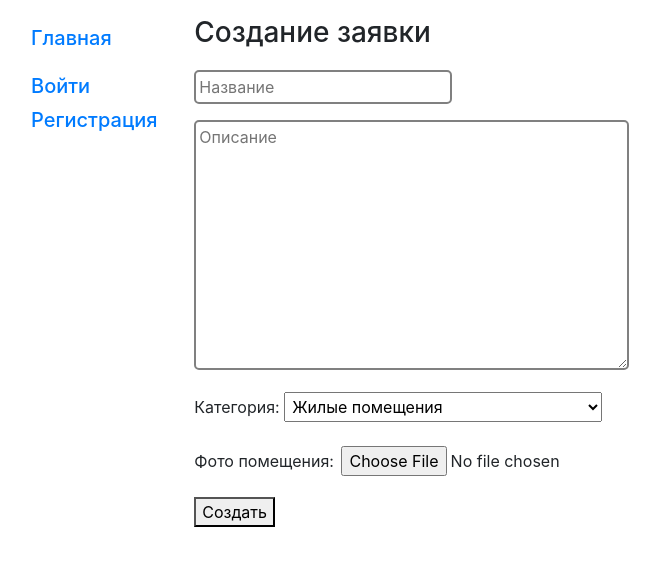
After one commit to ERTAsoN/rkis_task_2, a Django app: page /design/create/ in a window 1280 px wide. The commit adds this page. Shown: the top 566 px of the page, without its empty margins (34-694 px from the left). Run offline with Django 3.2, Linux system fonts and the light colour scheme; some libraries are stand-ins or nearby versions.

Commit message:
apps_start

```diff
--- a/design/mysite/admin.py
+++ b/design/mysite/admin.py
@@ -1,4 +1,5 @@
 from django.contrib import admin
-from .models import User
+from .models import User, DesignApplication
 
 admin.site.register(User)
+admin.site.register(DesignApplication)
--- a/design/mysite/forms.py
+++ b/design/mysite/forms.py
@@ -1,17 +1,21 @@
+from cProfile import label
+
 from django import forms
 from django.core.exceptions import ValidationError
-from .models import User
+from django.core.validators import FileExtensionValidator
+
+from .models import User, DesignApplication
 import re
 
 class RegistrationForm(forms.ModelForm):
-    username = forms.CharField(required=True, max_length=200, label='Имя пользователя', widget=forms.TextInput())
-    email = forms.CharField(required=True, max_length=200, label='Email', widget=forms.TextInput())
-    phone = forms.CharField(required=True, max_length=20, label='Телефон', widget=forms.TextInput())
-    last_name = forms.CharField(required=True, max_length=200, label='Фамилия', widget=forms.TextInput())
-    first_name = forms.CharField(required=True, max_length=200, label='Имя', widget=forms.TextInput())
-    patronymic = forms.CharField(max_length=200, label='Отчество (если есть)',  widget=forms.TextInput())
-    password = forms.CharField(required=True, max_length=200, label='Пароль', widget=forms.PasswordInput)
-    password_confirm = forms.CharField(required=True, max_length=200, label='Подтверждение пароля', widget=forms.PasswordInput)
+    username = forms.CharField(required=True, max_length=200, label='', widget=forms.TextInput(attrs={'placeholder': 'Имя пользователя'}))
+    email = forms.CharField(required=True, max_length=200, label='', widget=forms.TextInput(attrs={'placeholder': 'Email'}))
+    phone = forms.CharField(required=True, max_length=20, label='', widget=forms.TextInput(attrs={'placeholder': 'Телефон'}))
+    last_name = forms.CharField(required=True, max_length=200, label='', widget=forms.TextInput(attrs={'placeholder': 'Фамилия'}))
+    first_name = forms.CharField(required=True, max_length=200, label='', widget=forms.TextInput(attrs={'placeholder': 'Имя'}))
+    patronymic = forms.CharField(required=False, max_length=200, label='', widget=forms.TextInput(attrs={'placeholder': 'Отчество (если есть)'}))
+    password = forms.CharField(required=True, max_length=200, label='', widget=forms.PasswordInput(attrs={'placeholder': 'Пароль'}))
+    password_confirm = forms.CharField(required=True, max_length=200, label='', widget=forms.PasswordInput(attrs={'placeholder': 'Подтверждение пароля'}))
     consent = forms.BooleanField(required=True, label='Согласие на обработку персональных данных', widget=forms.CheckboxInput())
 
     class Meta:
@@ -59,5 +63,31 @@ class RegistrationForm(forms.ModelForm):
         return user
 
 class LoginForm(forms.Form):
-    username = forms.CharField(required=True, max_length=200)
-    password = forms.CharField(required=True, max_length=200, widget=forms.PasswordInput)
+    username = forms.CharField(required=True, max_length=200, label='', widget=forms.TextInput(attrs={'placeholder': 'Имя пользователя'}))
+    password = forms.CharField(required=True, max_length=200, label='', widget=forms.PasswordInput(attrs={'placeholder': 'Пароль'}))
+
+class CreateApplicationForm(forms.ModelForm):
+    title = forms.CharField(required=True, max_length=200, label='', widget=forms.TextInput(attrs={'placeholder': 'Название'}))
+    description = forms.CharField(required=True, max_length=200, label='', widget=forms.Textarea(attrs={'placeholder': 'Описание'}))
+    photo = forms.FileField(required=True, label='Фото помещения', validators=[FileExtensionValidator(allowed_extensions=['jpg', 'jpeg', 'png', 'bmp'])])
+    category = forms.ChoiceField(required=True, label='Категория', choices=DesignApplication.CATEGORY)
+
+    class Meta:
+        model = DesignApplication
+        fields = ['title', 'description', 'category', 'photo']
+
+    def clean_photo(self):
+        photo = self.cleaned_data.get('photo')
+        if photo.size > 1024*1024*2:
+            raise ValidationError('Файл слишком большой. Размер не должен превышать 2 МБ.')
+        return photo
+
+    def clean(self):
+        cleaned_data = super().clean()
+        return cleaned_data
+
+    def save(self, commit=True):
+        app = super().save(commit=False)
+        if commit:
+            app.save()
+        return app
--- a/design/mysite/models.py
+++ b/design/mysite/models.py
@@ -15,3 +15,32 @@ class User(AbstractUser):
 
     def __str__(self):
         return self.username
+
+class DesignApplication(models.Model):
+    title = models.CharField(max_length=200, verbose_name='Название')
+    description = models.TextField(max_length=2000, verbose_name='Описание')
+    photo = models.FileField(verbose_name='Фото помещения')
+    time_created = models.DateTimeField(auto_now_add=True, verbose_name='Дата создания')
+
+    CATEGORY = (
+        ('l', 'Жилые помещения'),
+        ('c', 'Коммерческие помещения'),
+        ('h', 'Отели и гостиницы'),
+        ('b', 'Бары и клубы'),
+        ('s', 'Спа-салоны и салоны красоты'),
+        ('m', 'Медицинские учреждения'),
+        ('o', 'Общественные здания'),
+        ('g', 'Cадовые домики и загородные дома'),
+    )
+
+    APP_STATUS = (
+        ('n', 'Новая'),
+        ('w', 'Принято в работу'),
+        ('d', 'Выполнена'),
+    )
+
+    category = models.CharField(max_length=1, verbose_name='Категория', choices=CATEGORY, blank=True, default='l')
+    status = models.CharField(max_length=1, verbose_name='Статус заявки', choices=APP_STATUS, blank=True, default='n')
+
+    def __str__(self):
+        return self.title
--- a/design/mysite/static/css/styles.css
+++ b/design/mysite/static/css/styles.css
@@ -1,10 +1,33 @@
-form > p {
+/*form > p {
     display: flex;
     justify-content: end;
     width: 40%;
-}
+}*/
 
 .sidebar-nav > li {
     list-style-type: none;
     margin: 10px;
 }
+
+form > p > input {
+    padding: 3px;
+}
+
+form > p > select {
+    padding: 3px;
+}
+
+form > p > input[type=text], input[type=password], textarea {
+    padding: 3px;
+    border-radius: 5px;
+    border: 2px solid gray;
+}
+
+#id_consent {
+    width: 20px;
+    height: 20px;
+}
+
+h3 {
+    margin-bottom: 20px;
+}
--- /dev/null
+++ b/design/mysite/templates/create_application.html
@@ -0,0 +1,12 @@
+{% extends "layout/basic.html" %}
+
+{% block content %}
+
+<h3>Создание заявки</h3>
+<form method="post" novalidate enctype="multipart/form-data">
+    {% csrf_token %}
+    {{ form.as_p }}
+    <button type="submit">Создать</button>
+</form>
+
+{% endblock %}
--- a/design/mysite/templates/layout/basic.html
+++ b/design/mysite/templates/layout/basic.html
@@ -23,6 +23,7 @@
                   {% if user.is_authenticated %}
                     <li class="mt-4">Аккаунт: <span class="text-secondary">{{ user.get_username }}</span></li>
                     <li><a href="{% url 'logout'%}">Выйти</a></li>
+                    <li><a href="{% url 'create_app'%}">Создать заявку</a></li>
                   {% else %}
                     <li class="mt-4"><a href="{% url 'login'%}">Войти</a></li>
                     <li><a href="{% url 'register'%}">Регистрация</a></li>
--- a/design/templates/registration/register.html
+++ b/design/mysite/templates/registration/register.html
@@ -3,7 +3,7 @@
 {% block content %}
 
 <h3>Регистрация</h3>
-<form method="post">
+<form method="post" autocomplete="off" >
     {% csrf_token %}
     {{ form.as_p }}
     <button type="submit">Зарегистрироваться</button>
--- a/design/mysite/urls.py
+++ b/design/mysite/urls.py
@@ -1,9 +1,11 @@
 from django.urls import path, include
-from .views import register, index, logout_user, login_user
+from .views import register, index, logout_user, login_user, create_application, app_created
 
 urlpatterns = [
     path('', index, name='index'),
     path('register/', register, name='register'),
     path('logout/', logout_user, name='logout'),
     path('login/', login_user, name='login'),
+    path('create/', create_application, name='create_app'),
+    path('app-created/', app_created, name='app_created'),
 ]
--- a/design/mysite/views.py
+++ b/design/mysite/views.py
@@ -1,6 +1,7 @@
 from django.contrib.auth import authenticate, logout, login
 from django.shortcuts import render, redirect
-from .forms import RegistrationForm, LoginForm
+from .forms import RegistrationForm, LoginForm, CreateApplicationForm
+
 
 def index(request):
     return render(request, 'index.html')
@@ -36,3 +37,18 @@ def register(request):
 def logout_user(request):
     logout(request)
     return render(request, 'registration/logout.html')
+
+def create_application(request):
+    if request.method == 'POST':
+        form = CreateApplicationForm(request.POST, request.FILES)
+        if form.is_valid():
+            form.save()
+            return redirect('app_created')
+        else:
+            print(form.errors)
+    else:
+        form = CreateApplicationForm()
+    return render(request, 'create_application.html', {'form': form})
+
+def app_created(request):
+    return render(request, 'app_created.html')
```
Also changed, not shown: design/mysite/templates/app_created.html (added, +8 -0 lines), design/2024-11-12_13-29.png (added), design/db.sqlite3, design/fly-default5682a3.png (added), design/mysite/migrations/0004_designapplication.py (added), design/mysite/templates/registration/login.html (renamed from design/templates/registration/login.html), design/mysite/templates/registration/logout.html (renamed from design/templates/registration/logout.html).
